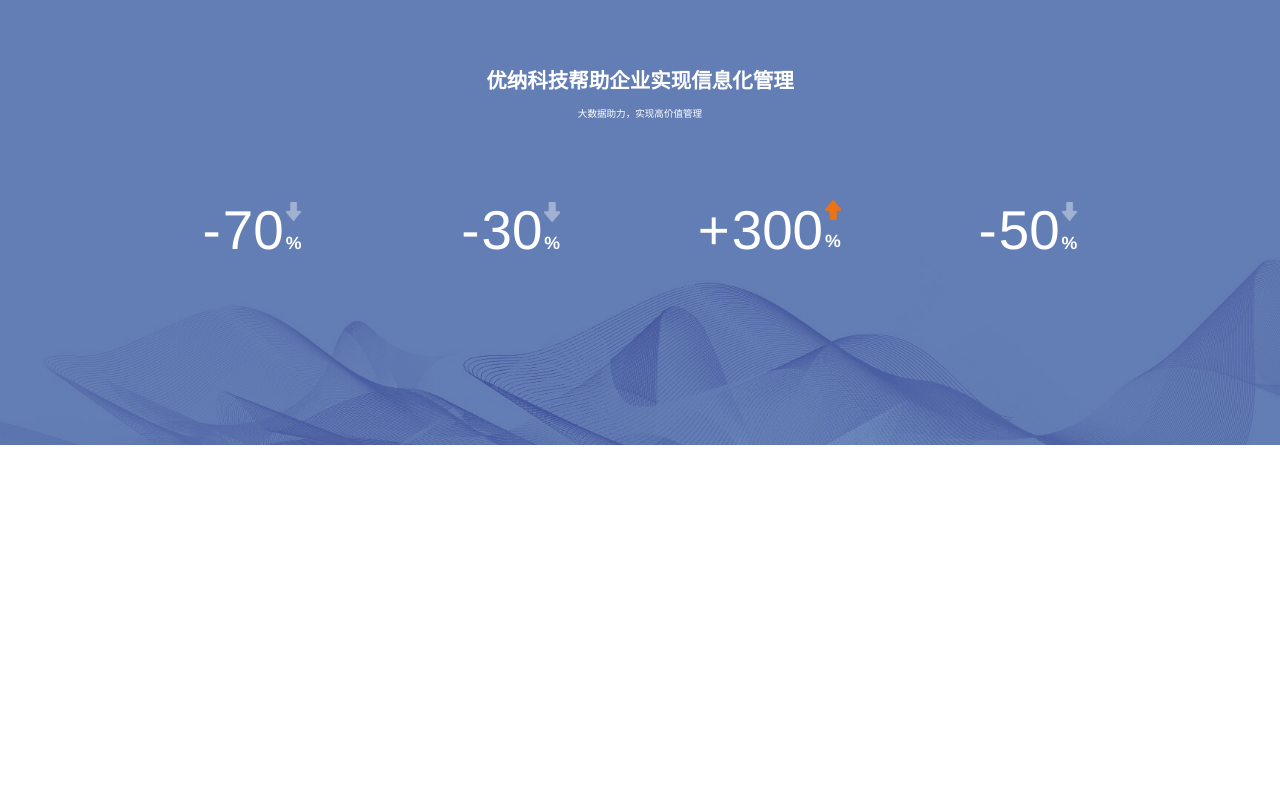
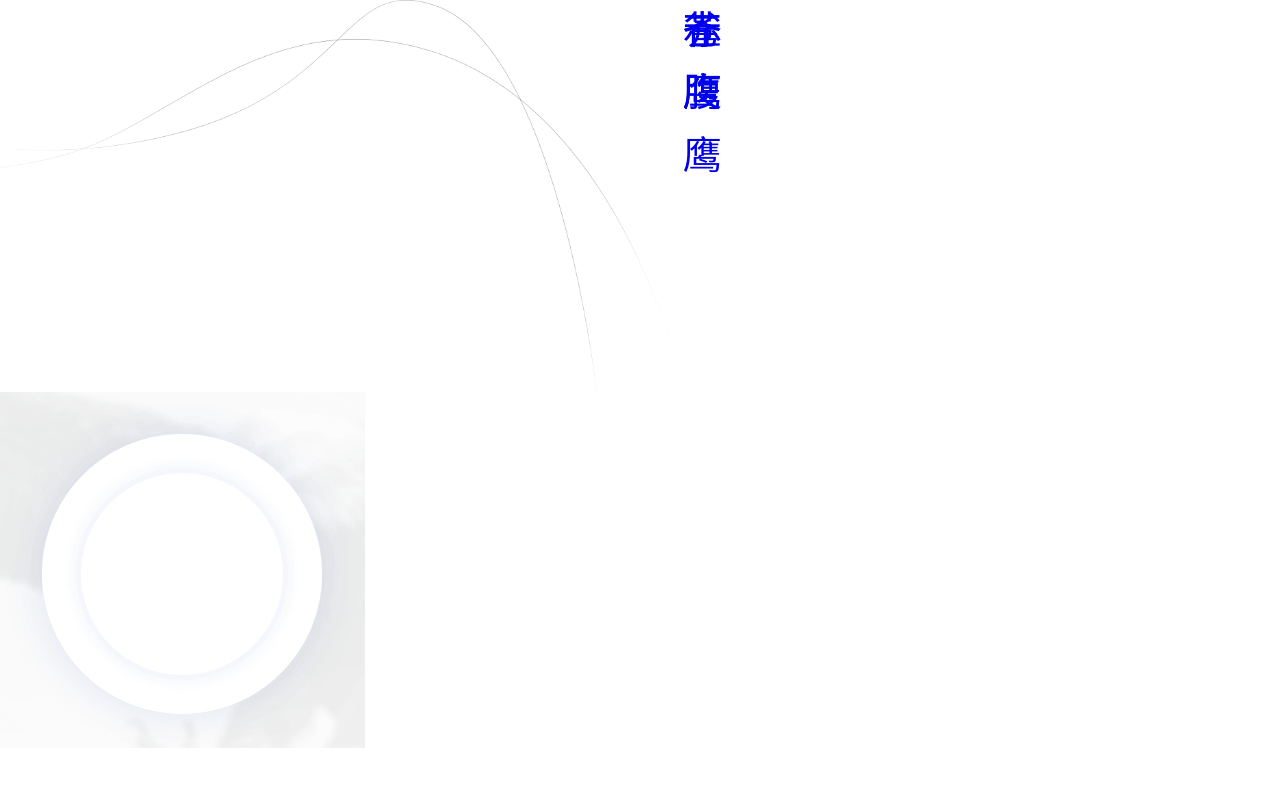
Before and after one commit to smileboyi/EagleEyeWeb, a Vue app: page / in a window 1280 px wide. Shown: the top 786 px of the page. Built offline with nearby package versions, Linux system fonts and the light colour scheme.

Commit message:
各种鹰

```diff
--- a/src/assets/css/home.less
+++ b/src/assets/css/home.less
@@ -1,3 +1,40 @@
+.introduce{
+  background-color: #fff;
+  .left{
+    width: 17.5088rem;
+    height: 10.0526rem;
+    .line{
+
+    }
+    .btn{
+      position: absolute;
+    }
+  }
+  .right{
+
+  }
+
+}
+
+
+
+
+
+
+
+
+
+
+
+
+
+
+
+
+
+
+
+
 .application{
   height: 11.4035rem;
   height: 14.614rem;
--- a/src/pages/home.vue
+++ b/src/pages/home.vue
@@ -1,7 +1,70 @@
 <template>
   <div>
+    <div class="introduce pre">
+      <div class="left pre">
+        <img class="line wh100" src="../assets/img/line.png" alt="">
+        <a class="btn" href="javascript:;">雀鹰</a>
+        <a class="btn" href="javascript:;">赤腹鹰</a>
+        <a class="btn" href="javascript:;">苍鹰</a>
+        <a class="btn" href="javascript:;"></a>
 
-
+        <div class="pab main">
+          <img class="circular" src="../assets/img/circular.png" alt="">
+        </div>
+      </div>
+      <div class="right dn">
+        <div class="item sn1">
+          <h4 class="title">即时消息处理</h4>
+          <p class="text">
+            可通过内置的便捷线上沟通工具进行即时消息回复，进行有效的沟通。消息发出“已读或未读”一目了然。
+            “业务往来”和“工作往来”的集成展示在沟通中也能随时掌握信息、处理待办事项。
+          </p>
+          <div class="phrases">
+            <p class="phrase sn1">企业组织架构生成通讯录，快速查找联系人</p>
+            <p class="phrase sn2">“已读或未读”一目了然，消息100%传达</p>
+            <p class="phrase sn3">一键分享，审批流程轻松查看，加快审批进度</p>
+          </div>
+        </div>
+        <div class="item sn2">
+          <h4 class="title">以管理层为中心</h4>
+          <p class="text">
+            支持不同权限的各类型用户是智慧办公的特点。与传统割裂平台不同，系统提供统一的支撑界面，登录同一平台，按职级提供不同功能。
+            并提供该角色归属的所有企业运营信息、事务、提醒信息，方便老板们快速进行处理。
+          </p>
+          <div class="phrases">
+            <p class="phrase sn1">企业核心数据一键生成</p>
+            <p class="phrase sn2">透视全公司各层级</p>
+            <p class="phrase sn3">人才鉴别与培养</p>
+          </div>
+        </div>
+        <div class="item sn3">
+          <h4 class="title">轻量化前端渠道</h4>
+          <p class="text">
+            对各渠道独立的多个运营管理功能及界面进行横向整合，形成统一的运营管理工作台。
+            运营人员可在该平台上对内容、系统参数等信息进行统一配置管理或按流程开展日常运营操作，提升运营效率。
+          </p>
+          <div class="phrases">
+            <p class="phrase sn1">支持移动建模，满足企业个性化的移动应用</p>
+            <p class="phrase sn2">APP手机端,web移动端,Pad移动端,微信集成，多端同步</p>
+            <p class="phrase sn3">统一运营管理工作台，同步内容、系统参数等信息</p>
+          </div>
+        </div>
+        <div class="item sn4">
+          <h4 class="title">大数据分析</h4>
+          <p class="text">
+            既能实现OA系统内部各模块间的数据整合，如借款与报销、预算与
+            决算等，也能实现OA系统与其他业务系统间的数据整合，如ERP、
+            CRM、HR、档案系统、财务系统等，帮助企业消除信息孤岛，实现
+            数据的互享互通。
+          </p>
+          <div class="phrases">
+            <p class="phrase sn1">灵便的实现数据整合和数据统计，消除信息孤岛</p>
+            <p class="phrase sn2">OA系统内部工作流之间的数据整合</p>
+            <p class="phrase sn3">实现OA系统工作流与其他业务系统之间的数据整合</p>
+          </div>
+        </div>
+      </div>
+    </div>
 
     <div class="application pre dn">
       <h4 class="title tc dib wauto2 pab">多款协同应用供您选择</h4>
@@ -56,7 +119,7 @@
         </div>
       </div>
     </div>
-    <div class="quota pre">
+    <div class="quota pre dn">
       <h4 class="title tc dib wauto2 pab">优纳科技帮助企业实现信息化管理</h4>
       <p class="text pab wauto2">大数据助力，实现高价值管理</p>
       <div class="show tc pre">
```
Also changed, not shown: src/assets/img/line.png (added).
